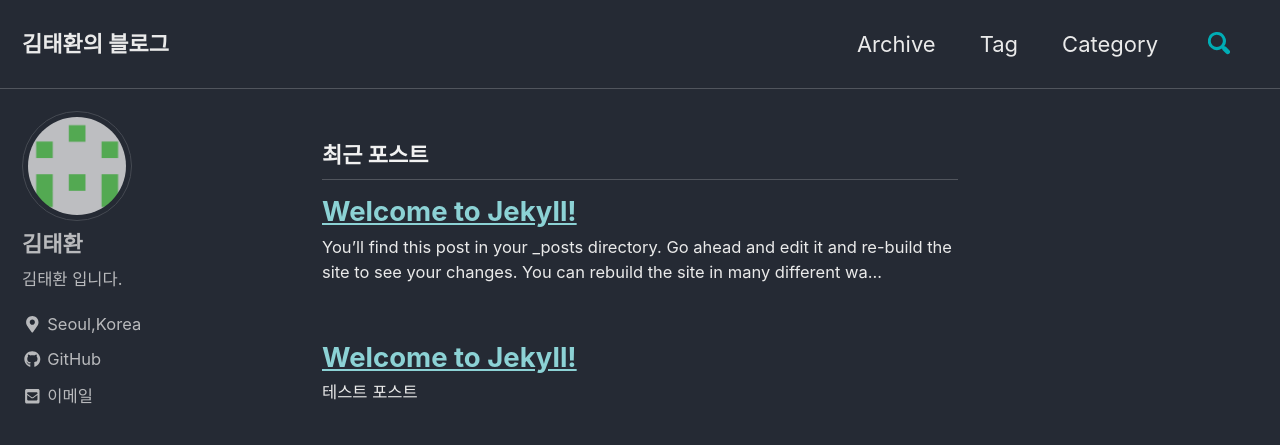
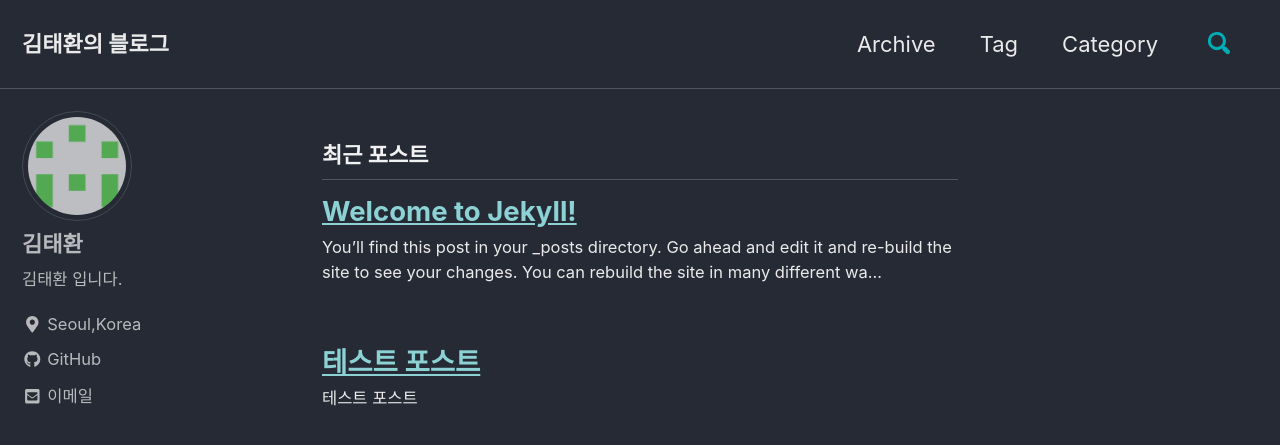
Before and after one commit to kim-th/kim-th.github.io, a Jekyll site: the page built from index.html, in a window 1280 px wide and 900 px high. Shown: the top 445 px of the window. Built offline with Jekyll 4.4.1, drawn with Linux system fonts in a browser that asks for light colours; cached includes are drawn as plain includes; nearby versions of some CDN libraries; the list of posts is cut into pages by our own code.

Commit message:
Update 2019-04-11-post_test.md

```diff
--- a/_posts/2019-04-11-post_test.md
+++ b/_posts/2019-04-11-post_test.md
@@ -1,6 +1,6 @@
 ---
 layout: post
-title:  "Welcome to Jekyll!"
+title:  "테스트 포스트"
 date:   2019-04-11 15:31:17 +0900
 categories: test
 tag: test
```
